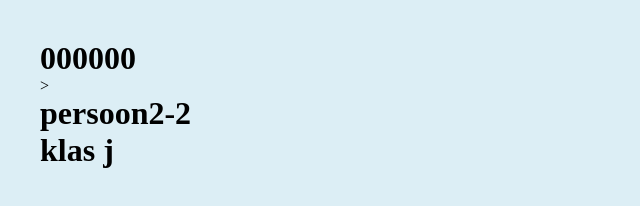
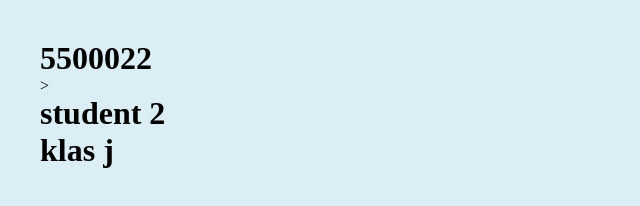
Before and after one commit to 6044158/gitles4, a plain HTML site: page index.html in a window 1280 px wide. Shown: the whole page, without its empty margins (0-640 px from the left). Drawn offline with Linux system fonts and the light colour scheme.

Commit message:
los conflict

```diff
--- a/index.html
+++ b/index.html
@@ -13,12 +13,12 @@
     </head>
     <body>
        <header>
-       <h1>000000</h1>>
+       <h1>5500022</h1>>
 
 
        </header>
        <main>
-         <h1>persoon2-2</h1>
+         <h1>student 2</h1>
 
        </main>
        <footer>
```
